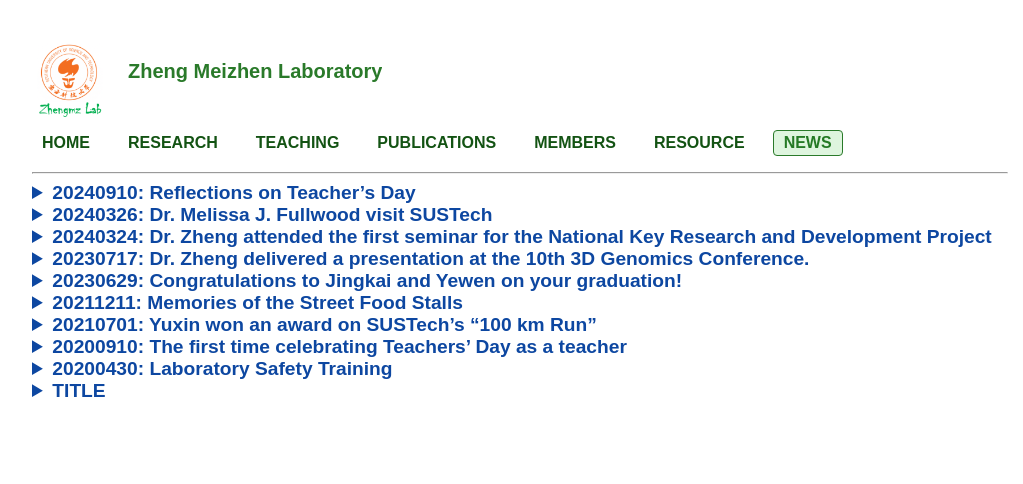
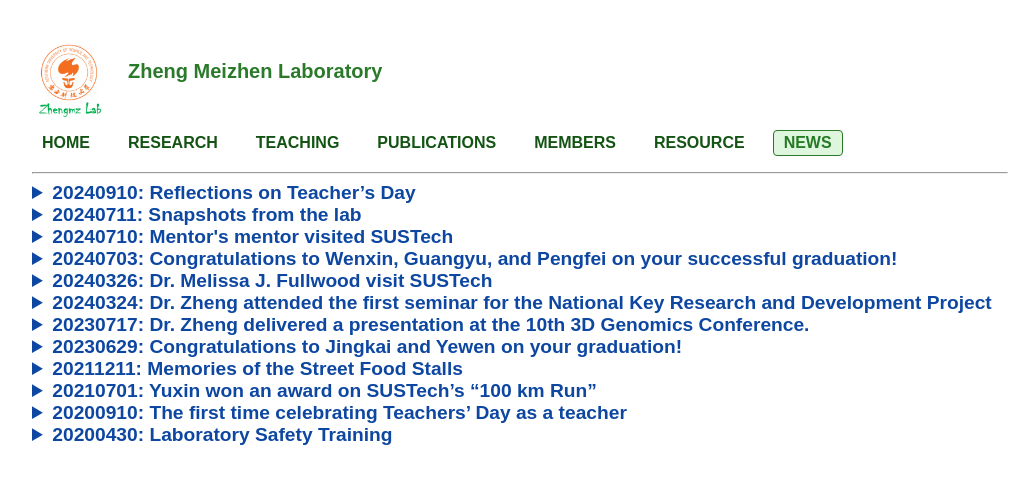
Before and after one commit to ZhengmzLab/zhengmzlab.github.io, a Jekyll site: the page built from news.md, in a window 1280 px wide. Shown: the top 484 px of the page, without its empty margins (120-1143 px from the left). Built offline with Jekyll 4.4.1, drawn with Linux system fonts in a browser that asks for light colours.

Commit message:
Update news.md

```diff
--- a/news.md
+++ b/news.md
@@ -27,13 +27,38 @@ Let’s guess whose thoughtful idea it was!
 </details>
 <!-- ################################# -->
 <details>
+<summary  style="color:#0D47A1; font-size:1.2em; font-weight:bold;" >20240711: Snapshots from the lab</summary>
+  <br>
+
+<img src="https://github.com/user-attachments/assets/ee6e1309-9722-4ba9-b222-9957731a8feb" style="max-width:100%;" alt=" " />
+<img src="https://github.com/user-attachments/assets/3dc98835-93fb-400f-8046-206dea0631d1" style="max-width:100%;" alt=" " />
+<img src="https://github.com/user-attachments/assets/b431a21a-8db2-49f9-a982-0d8c4dced2ab" style="max-width:100%;" alt=" " />
+<img src="https://github.com/user-attachments/assets/9edf4014-d2f3-4416-854b-b924ff367e6b" style="max-width:100%;" alt=" " />
+
+</details>
+<!-- ################################# -->
+<details>
+<summary  style="color:#0D47A1; font-size:1.2em; font-weight:bold;" >20240710: Mentor's mentor visited SUSTech</summary>
+  <br>
+Today, Professor Jianwei Jiang from Jinan University, who is also Professor Zheng’s master’s supervisor, visited our laboratory with his students and participated in a scientific discussion.
+
+</details>
+<!-- ################################# -->
+
+
+<details>
+<summary  style="color:#0D47A1; font-size:1.2em; font-weight:bold;" >20240703: Congratulations to Wenxin, Guangyu, and Pengfei on your successful graduation!</summary>
+  <br>
+Wishing you all the best as you embark on the next chapter of your life.
+<img src="https://github.com/user-attachments/assets/60b3bc36-de90-4231-a0f3-037e0714df62" style="max-width:100%;" alt=" " />
+
+</details>
+<!-- ################################# -->
+
+<details>
 <summary  style="color:#0D47A1; font-size:1.2em; font-weight:bold;" >20240326: Dr. Melissa J. Fullwood visit SUSTech</summary>
   <br>
 Dr. Melissa J. Fullwood is an Associate Professor in the School of Biological Sciences at Nanyang Technological University (NTU). Her laboratory focuses on elucidating the role of 3-dimensional genome organization in the regulation of transcription in cancer cells. Today, she visited SUSTech and delivered a talk entitled, “Investigating the 3D genome organization of silencers and enhancers in the human genome.”
-
-
-
-<img src="" style="max-width:100%;" alt="教师节图片" />
 
 </details>
 <!-- ################################# -->
@@ -103,11 +128,3 @@ Dr. Zhen, Ningduo and Chunni are learning about laboratory safety together.
 </details>
 
 <!-- ################################# -->
-<details>
-<summary  style="color:#0D47A1; font-size:1.2em; font-weight:bold;" >TITLE</summary>
-  <br>
-
-<img src="" style="max-width:100%;" alt="教师节图片" />
-
-</details>
-<!-- ################################# -->
```
